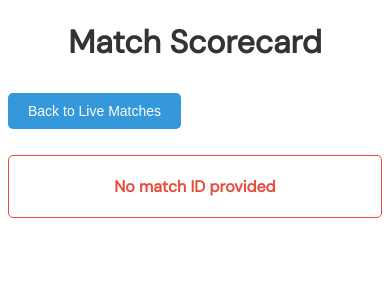
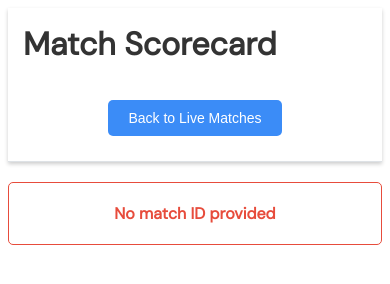
Before and after one commit to Andy34G7/cricket-track, a plain HTML site: page scorecard.html in a window 390 px wide. Drawn offline with Linux system fonts and the light colour scheme.

Commit message:
feat: some visual changes

```diff
--- a/css/styles.css
+++ b/css/styles.css
@@ -5,13 +5,48 @@ body {
   font-weight: 400;
   font-style: normal;
 }
+
+.header-container {
+    display: flex;
+    justify-content: space-between;
+    align-items: flex-start;
+    margin-bottom: 20px;
+    padding: 20px;
+    border-bottom: 1px solid #dee2e6;
+    position: sticky;
+    top: 0;
+    background: white;
+    z-index: 1000;
+    box-shadow: 0 2px 4px rgba(0,0,0,0.2);
+}
+
+.title-section {
+    flex: 1;
+}
+
+.title-section h1 {
+    margin: 0 0 10px 0;
+}
+
+.title-section p {
+    margin: 0;
+    color: #6c757d;
+    font-size: 14px;
+}
+
+.button-section {
+    display: flex;
+    align-items: center;
+    gap: 10px;
+}
+
 h1 {
     font-family: "DM Sans", sans-serif;
     font-optical-sizing: auto;
     font-weight: 800;
     font-style: normal;
     color: #333;
-    text-align: center;
+    text-align: left;
     margin-bottom: 20px;
 }
 
@@ -46,7 +81,7 @@ h3 {
 
 /* General Button styles */
 button {
-    background-color: #3498db;
+    background-color: #3b8cf7;
     color: white;
     border: none;
     padding: 10px 20px;
@@ -58,7 +93,7 @@ button {
 }
 
 button:hover {
-    background-color: #2980b9;
+    background-color: rgb(56, 162, 233);
 }
 
 /* DOM Object styles - index.html */
@@ -67,11 +102,18 @@ button:hover {
     padding-left: 20px;
 }
 
+.match-cards-grid {
+    display: grid;
+    grid-template-columns: repeat(2, 1fr);
+    gap: 15px;
+    margin: 15px 0;
+}
+
 .match-card {
     background: white;
     border-radius: 9px;
     padding: 15px;
-    margin: 8px 0;
+    margin: 0;
     box-shadow: 0 2px 4px rgba(0,0,0,0.1);
     transition: transform 0.2s;
 }
@@ -346,3 +388,22 @@ button:hover {
     max-width: 1200px;
     margin: 0 auto;
 }
+
+/* Responsive Design - Media Queries */
+@media (max-width: 768px) {
+    .match-cards-grid {
+        grid-template-columns: 1fr;
+        gap: 10px;
+    }
+
+    .header-container {
+        padding: 15px;
+        flex-direction: column;
+        align-items: stretch;
+        gap: 15px;
+    }
+
+    .button-section {
+        justify-content: center;
+    }
+}
--- a/scorecard.html
+++ b/scorecard.html
@@ -12,8 +12,14 @@
         <link href="https://fonts.googleapis.com/css2?family=DM+Sans:ital,opsz@0,9..40;1,9..40&family=Montserrat:ital@0;1&display=swap" rel="stylesheet">
     </head>
     <body>
-        <h1>Match Scorecard</h1>
-        <button onclick="goBack()">Back to Live Matches</button>
+        <div class="header-container">
+            <div class="title-section">
+                <h1>Match Scorecard</h1>
+            </div>
+            <div class="button-section">
+                <button onclick="goBack()">Back to Live Matches</button>
+            </div>
+        </div>
         <div id="match_info-container"></div>
         <div id="scorecard-container"></div>
     </body>
```
Also changed, not shown: index.html (+8 -3 lines), script.js (+6 -1 lines).
